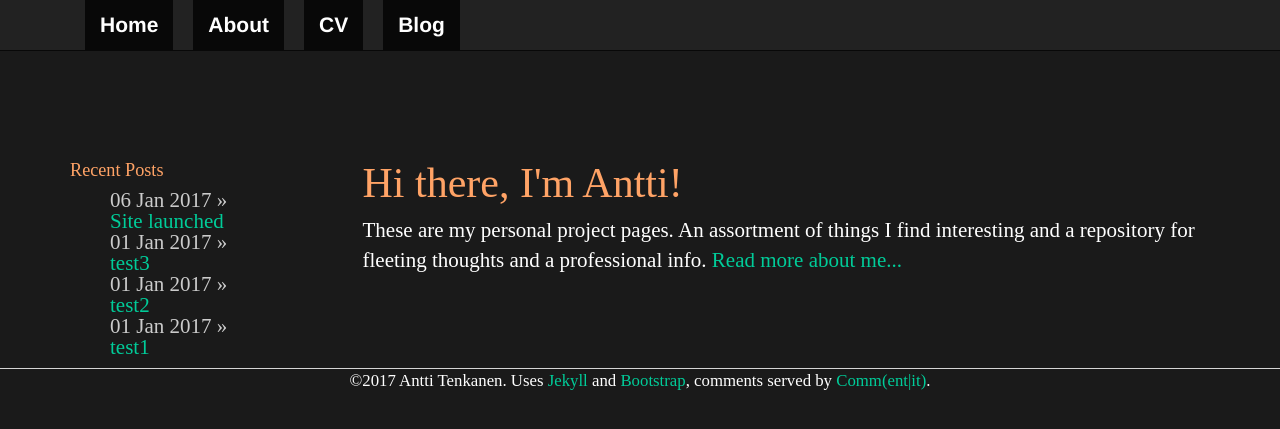
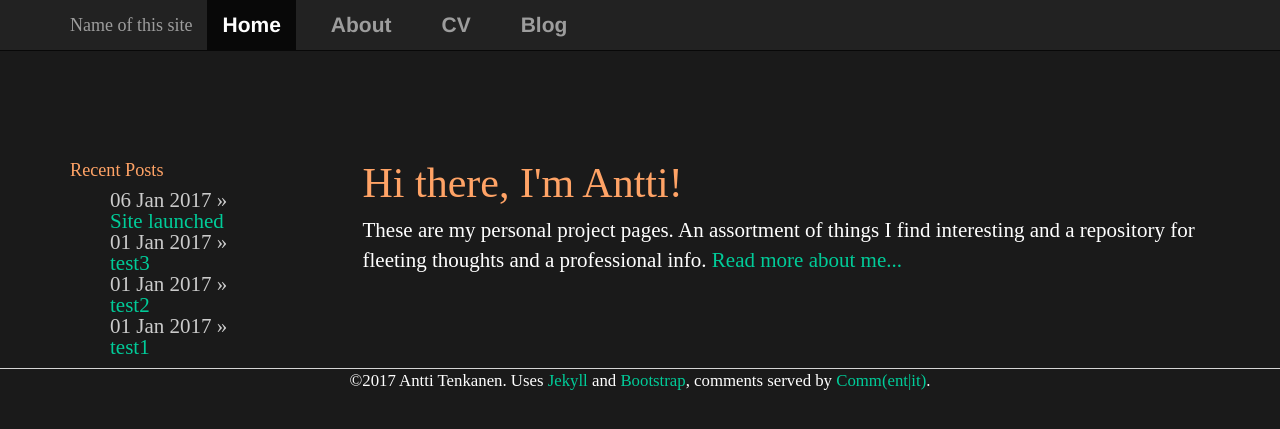
Before and after one commit to plantecophys/plantecophys, a Jekyll site: the page built from index.html, in a window 1280 px wide. Shown: the top 429 px of the page. Built offline with Jekyll 4.4.1, drawn with Linux system fonts in a browser that asks for light colours; the list of posts is cut into pages by our own code.

Commit message:
Update header.html

```diff
--- a/_includes/header.html
+++ b/_includes/header.html
@@ -7,14 +7,14 @@
             <span class="icon-bar"></span>
             <span class="icon-bar"></span>
           </button>
-          <a class="navbar-brand" href="/"> </a>
+          <a class="navbar-brand" href="/">Name of this site</a>
         </div>
         <div id="navbar" class="collapse navbar-collapse">
           <ul class="nav navbar-nav">
             <li class="active"><a href="{{ site.baseurl }}/">Home</a></li>
-            <li class="active"><a href="{{ site.baseurl }}/about">About</a></li>
-            <li class="active"><a href="{{ site.baseurl }}/cv">CV</a></li>
-            <li class="active"><a href="{{ site.baseurl }}/blog">Blog</a></li>
+            <li><a href="{{ site.baseurl }}/about">About</a></li>
+            <li><a href="{{ site.baseurl }}/cv">CV</a></li>
+            <li><a href="{{ site.baseurl }}/blog">Blog</a></li>
           </ul>
         </div><!--/.nav-collapse -->
       </div>
```
